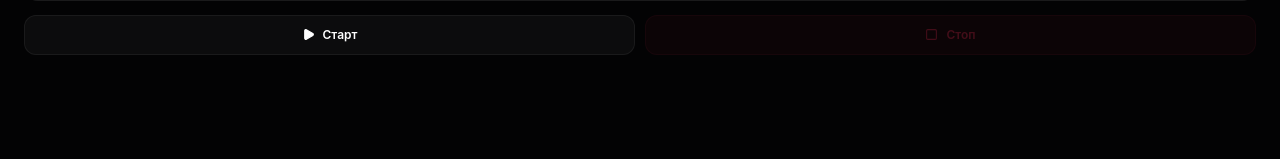
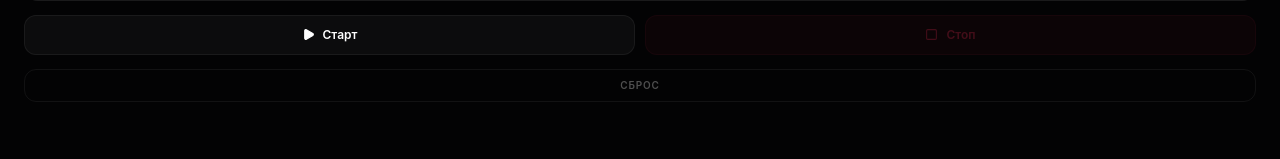
Before and after one commit to horr1ble171/1000-7, a React (Vite) app: page / in a window 1280 px wide. Shown: the part 368-527 px from the top of the page. Built offline with nearby package versions, Linux system fonts and the light colour scheme.

Commit message:
feat: add Сброс button to reset display to 1000-7

```diff
--- a/src/renderer/App.tsx
+++ b/src/renderer/App.tsx
@@ -83,6 +83,13 @@ export default function App() {
 
   const handleStart = () => { setStatus('running'); startSending() }
   const handleStop = () => { stopSending() }
+  const handleReset = () => {
+    setStatus('idle')
+    setStatusText('ОЖИДАНИЕ')
+    setCurrentNumber('1000-7')
+    setCurrent(0)
+    setTotal(TOTAL_COUNT)
+  }
   const handleDurationChange = (value: number) => { setTotalSec(value); setDuration(value) }
 
   const handleDotaToggle = () => {
@@ -145,6 +152,20 @@ export default function App() {
 
         <Controls onStart={handleStart} onStop={handleStop} status={status} />
 
+        <button
+          onClick={handleReset}
+          style={{
+            width: '100%', padding: '8px 0', borderRadius: 12, border: '1px solid var(--border-subtle)',
+            background: 'transparent', color: 'var(--text-muted)', fontSize: 10, fontWeight: 600,
+            letterSpacing: '0.08em', cursor: 'pointer', transition: 'all 0.12s ease',
+            textTransform: 'uppercase', WebkitAppRegion: 'no-drag' as any
+          }}
+          onMouseEnter={(e) => { e.currentTarget.style.color = 'var(--text-secondary)'; e.currentTarget.style.background = 'var(--bg-card)' }}
+          onMouseLeave={(e) => { e.currentTarget.style.color = 'var(--text-muted)'; e.currentTarget.style.background = 'transparent' }}
+        >
+          Сброс
+        </button>
+
         <div className="footer-row" style={{ justifyContent: 'flex-end' }}>
           <span className="footer-item">v1.0.0</span>
         </div>
```
